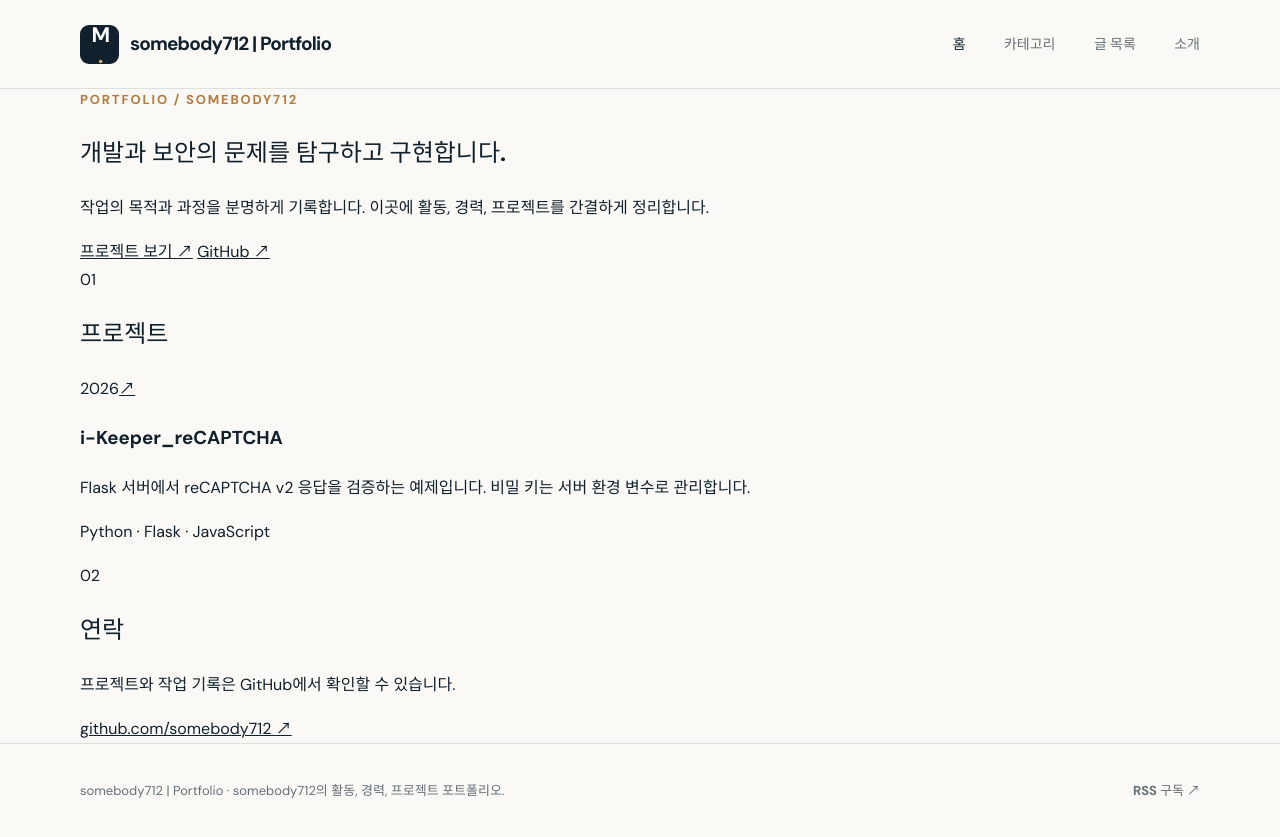
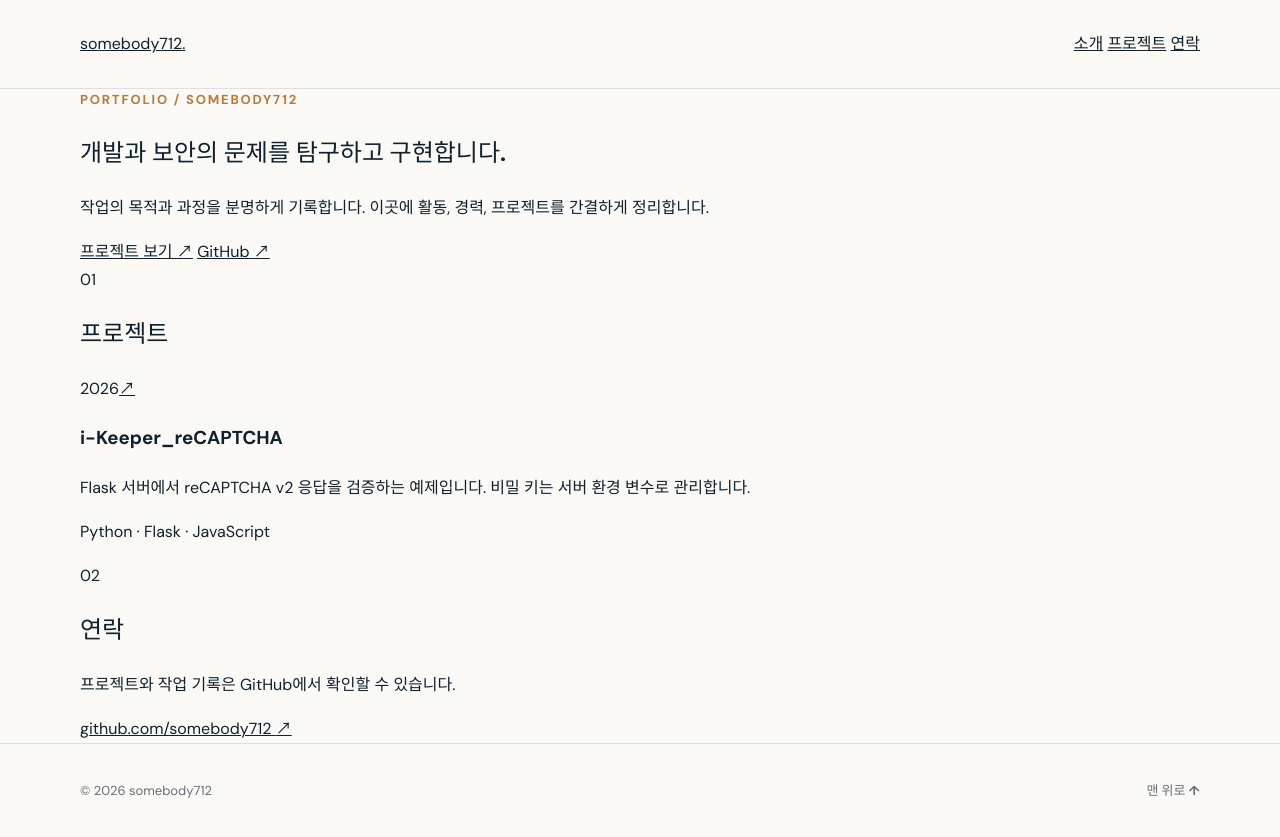
Before and after one commit to somebody712/somebody712.github.io, a Jekyll site: the page built from index.html, in a window 1280 px wide. Shown: the top 837 px of the page. Built offline with Jekyll 4.4.1, drawn with Linux system fonts in a browser that asks for light colours.

Commit message:
Update portfolio layout

```diff
--- a/_layouts/default.html
+++ b/_layouts/default.html
@@ -3,7 +3,7 @@
   <head>
     <meta charset="utf-8">
     <meta name="viewport" content="width=device-width, initial-scale=1">
-    <meta name="theme-color" content="#10202c">
+    <meta name="theme-color" content="#f8f9fa">
     <meta name="description" content="{{ page.description | default: site.description | escape }}">
     <title>{% if page.title %}{{ page.title | escape }} · {% endif %}{{ site.title | escape }}</title>
     <link rel="icon" type="image/svg+xml" href="{{ '/assets/favicon.svg' | relative_url }}">
@@ -13,25 +13,20 @@
     <a class="skip-link" href="#content">본문으로 건너뛰기</a>
     <header class="site-header">
       <div class="shell header-inner">
-        <a class="brand" href="{{ '/' | relative_url }}" aria-label="{{ site.title }} 홈">
-          <span class="brand-mark" aria-hidden="true">M<span class="brand-dot">.</span></span>
-          <span>{{ site.title }}</span>
-        </a>
-        <nav class="site-nav" aria-label="주 메뉴">
-          <a href="{{ '/' | relative_url }}"{% if page.url == '/' %} aria-current="page"{% endif %}>홈</a>
-          <a href="{{ '/categories/' | relative_url }}"{% if page.url contains '/categories/' %} aria-current="page"{% endif %}>카테고리</a>
-          <a href="{{ '/archive/' | relative_url }}"{% if page.url == '/archive/' %} aria-current="page"{% endif %}>글 목록</a>
-          <a href="{{ '/about/' | relative_url }}"{% if page.url == '/about/' %} aria-current="page"{% endif %}>소개</a>
+        <a class="wordmark" href="{{ '/' | relative_url }}">{{ site.data.portfolio.name | escape }}<span aria-hidden="true">.</span></a>
+        <nav aria-label="주 메뉴">
+          <a href="#about">소개</a>
+          {% if site.data.portfolio.experience.size > 0 or site.data.portfolio.activities.size > 0 %}<a href="#experience">활동·경력</a>{% endif %}
+          {% if site.data.portfolio.projects.size > 0 %}<a href="#projects">프로젝트</a>{% endif %}
+          <a href="#contact">연락</a>
         </nav>
       </div>
     </header>
-
     <main id="content">{{ content }}</main>
-
     <footer class="site-footer">
       <div class="shell footer-inner">
-        <p>{{ site.title }} <span aria-hidden="true">·</span> {{ site.description }}</p>
-        <a href="{{ '/feed.xml' | relative_url }}">RSS 구독 <span aria-hidden="true">↗</span></a>
+        <span>© {{ 'now' | date: '%Y' }} {{ site.data.portfolio.name | escape }}</span>
+        <a href="#content">맨 위로 ↑</a>
       </div>
     </footer>
   </body>
```
